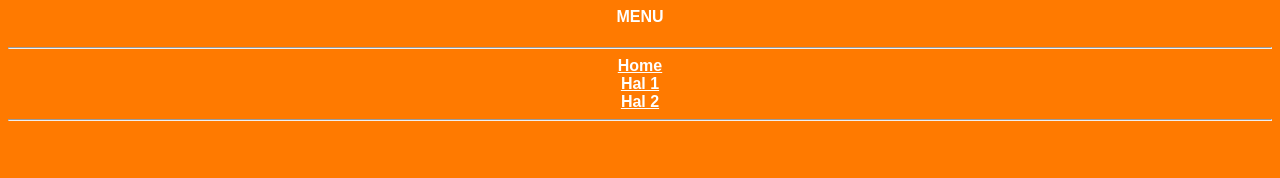
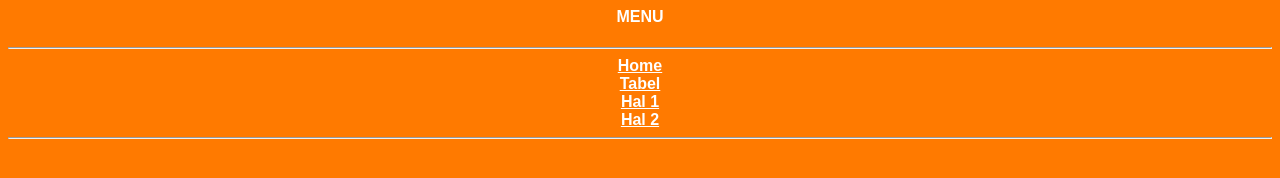
Before and after one commit to NaufanRpl/frame, a plain HTML site: page menu.html in a window 1280 px wide. Drawn offline with Linux system fonts and the light colour scheme.

Commit message:
Update menu.html

```diff
--- a/menu.html
+++ b/menu.html
@@ -21,8 +21,8 @@
     <center>
         <h4>MENU</h4>
         <hr>
-
         <a href="home.html" target="right"><b>Home</b></a><br>
+        <a href="tabel.html" target="right"><b>Tabel</b></a><br>
         <a href="pages1.html" target="right"><b>Hal 1</b></a><br>
         <a href="pages2.html" target="right"><b>Hal 2</b></a>
         <hr>
```
